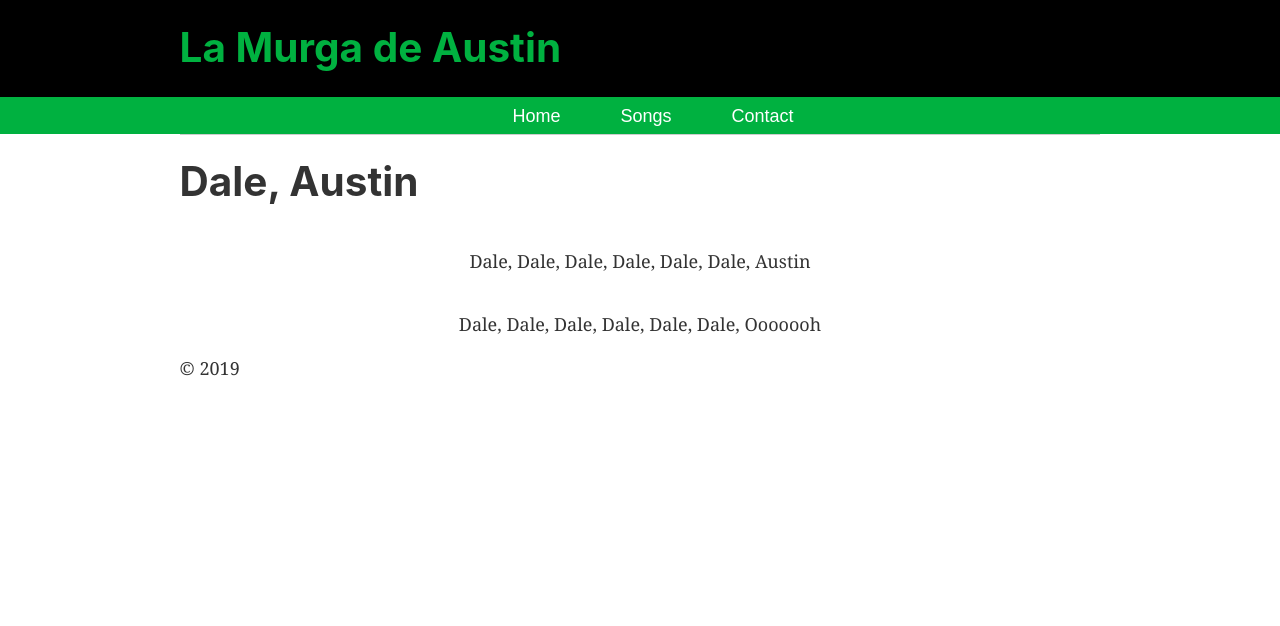
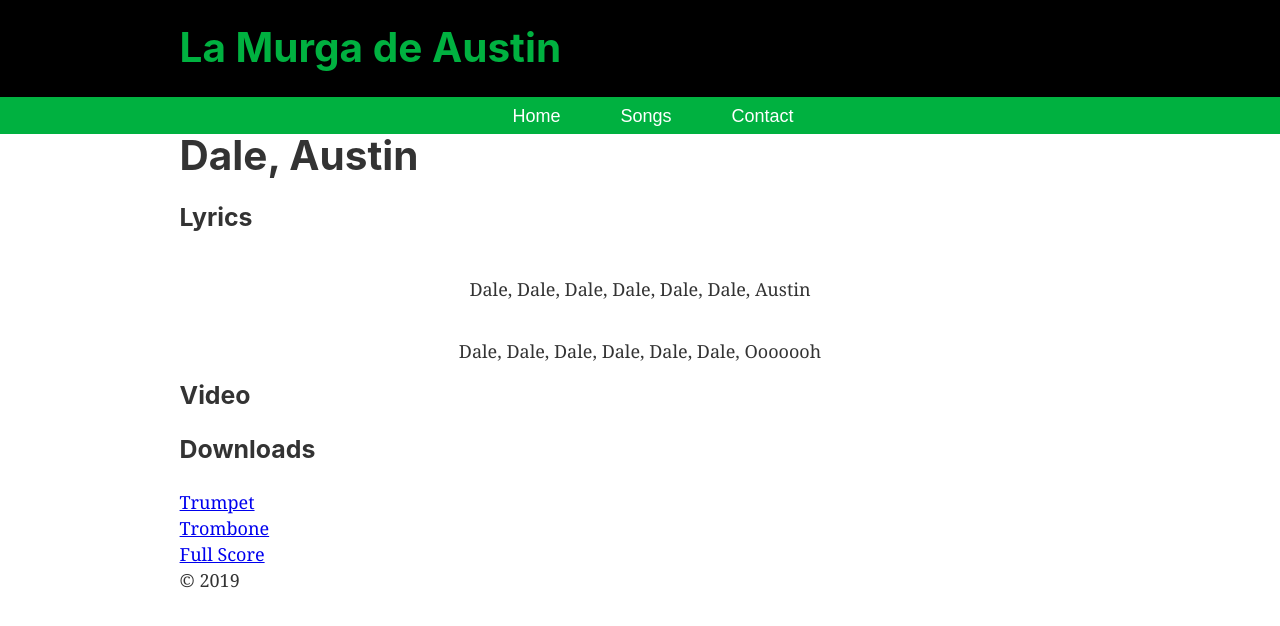
Before and after one commit to jaymendoza/la-murga-de-austin, a Gatsby site: page /dale-austin/ in a window 1280 px wide. Built offline with nearby package versions, Linux system fonts and the light colour scheme; Gatsby itself is replaced by a stand-in of ours.

Commit message:
add file download list component

```diff
--- /dev/null
+++ b/src/components/downloads.js
@@ -0,0 +1,17 @@
+import React from "react"
+
+class Downloads extends React.Component {
+  render() {
+    return (
+      <div>
+        {this.props.files.map(x => (
+          <div>
+            <a href={x.link}>{x.name}</a>
+          </div>
+        ))}
+      </div>
+    )
+  }
+}
+
+export default Downloads
--- a/src/data/songs.json
+++ b/src/data/songs.json
@@ -5,7 +5,12 @@
       "Dale, Dale, Dale, Dale, Dale, Dale, Austin",
       "Dale, Dale, Dale, Dale, Dale, Dale, Ooooooh"
     ],
-    "videoId": "HTswagNd1lE"
+    "videoId": "HTswagNd1lE",
+    "downloads": [
+      { "name": "Trumpet", "link": "https://drive.google.com/open?id=1lgU4xyKIegdIAP80fEqu4oSvFil5uOdF" },
+      { "name": "Trombone", "link": "https://drive.google.com/open?id=1JyKXJtAF9Y2DiaO3jTvLqAXDbqESOdAx" },
+      { "name": "Full Score", "link": "https://drive.google.com/open?id=1TwgT6dfFBgXZ5uDUx2s-x9j4YIoO_XBB" }
+    ]
   },
   { "title": "Let's go ATX",
     "slug": "/lets-go-atx/",
--- a/src/templates/song.js
+++ b/src/templates/song.js
@@ -5,10 +5,12 @@ import { graphql } from "gatsby"
 
 import Layout from "../components/layout"
 import Lyrics from "../components/lyrics"
+import Downloads from "../components/downloads"
 
 export default function Template({data}) {
   const song = data.allSongsJson.edges[0].node
-  let video;
+  let youtubeVideo;
+  let downloads;
 
   const opts = {
     height: '195',
@@ -16,16 +18,33 @@ export default function Template({data}) {
   };
 
   if (song.videoId) {
-    video = <YouTube videoId={song.videoId} opts={opts} />
+    youtubeVideo = (
+      <React.Fragment>
+        <h3>Video</h3>
+        <YouTube videoId={song.videoId} opts={opts} />
+      </React.Fragment>
+    )
+  }
+
+  if (song.downloads) {
+    downloads = (
+      <React.Fragment>
+        <h3>Downloads</h3>
+        <Downloads files={song.downloads} />
+      </React.Fragment>
+    )
   }
 
   return (
     <Layout>
       <div>
-        <hr />
         <h1>{song.title}</h1>
+
+        <h3>Lyrics</h3>
         <Lyrics lyrics={song.lyrics} />
-        {video}
+
+        {youtubeVideo}
+        {downloads}
       </div>
     </Layout>
   )
@@ -39,6 +58,10 @@ export const songQuery = graphql`
           title
           lyrics
           videoId
+          downloads {
+            name
+            link
+          }
         }
       }
     }
```
